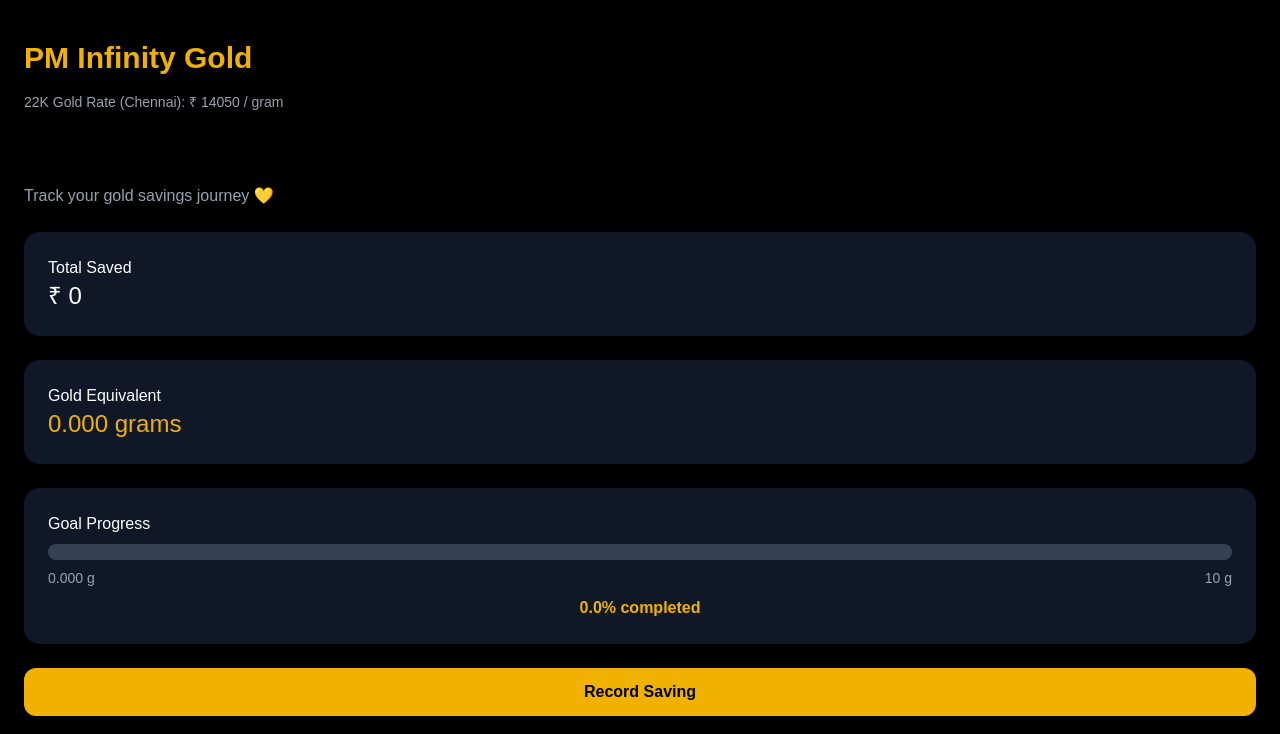
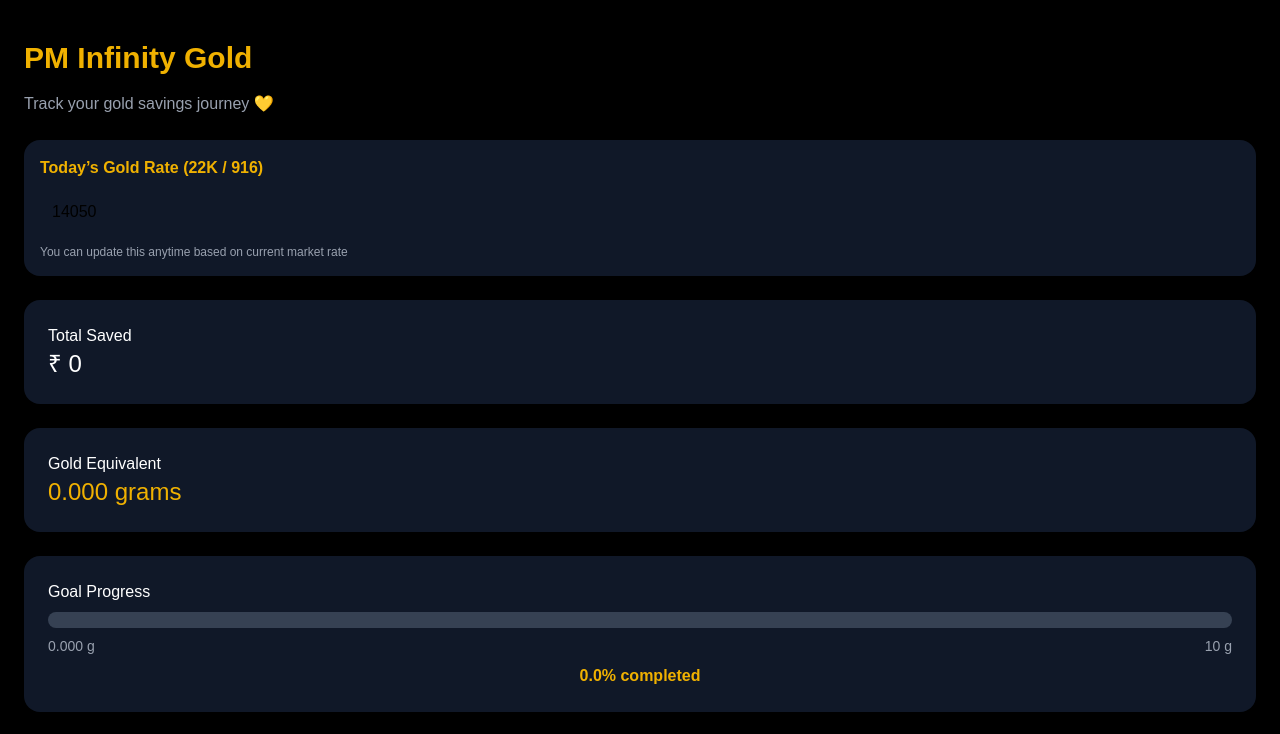
Before and after one commit to pm-infinity-gold/pm-infinity-gold, a Next.js app: page / in a window 1280 px wide. Shown: the top 734 px of the page. Built offline with nearby package versions, Linux system fonts and the light colour scheme.

Commit message:
final gold rate input added

```diff
--- a/app/page.tsx
+++ b/app/page.tsx
@@ -38,12 +38,16 @@ export default function Home() {
         PM Infinity Gold
       </h1>
 
-      {/* GOLD RATE DISPLAY */}
-      <div className="text-sm text-gray-400 mb-2">
-        22K Gold Rate (Chennai): ₹ {goldRate} / gram
-      </div>
+      <p className="text-gray-400 mb-6">
+        Track your gold savings journey 💛
+      </p>
 
-      {/* GOLD RATE INPUT */}
+      {/* GOLD RATE INPUT SECTION */}
+      <div className="bg-gray-900 p-4 rounded-2xl mb-6">
+        <p className="text-yellow-500 font-semibold mb-2">
+          Today’s Gold Rate (22K / 916)
+        </p>
+
         <input
           type="number"
           value={goldRate}
@@ -52,13 +56,14 @@ export default function Home() {
             setGoldRate(value);
             localStorage.setItem("goldRate", value.toString());
           }}
-        className="w-full p-2 rounded-lg text-black mb-6"
-        placeholder="Enter gold rate"
+          className="w-full p-3 rounded-xl text-black"
+          placeholder="Enter today's gold rate"
         />
 
-      <p className="text-gray-400 mb-6">
-        Track your gold savings journey 💛
+        <p className="text-xs text-gray-400 mt-2">
+          You can update this anytime based on current market rate
         </p>
+      </div>
 
       {/* TOTAL */}
       <div className="bg-gray-900 p-6 rounded-2xl mb-6">
```
Lines whose indentation alone changed are shown as unchanged.
